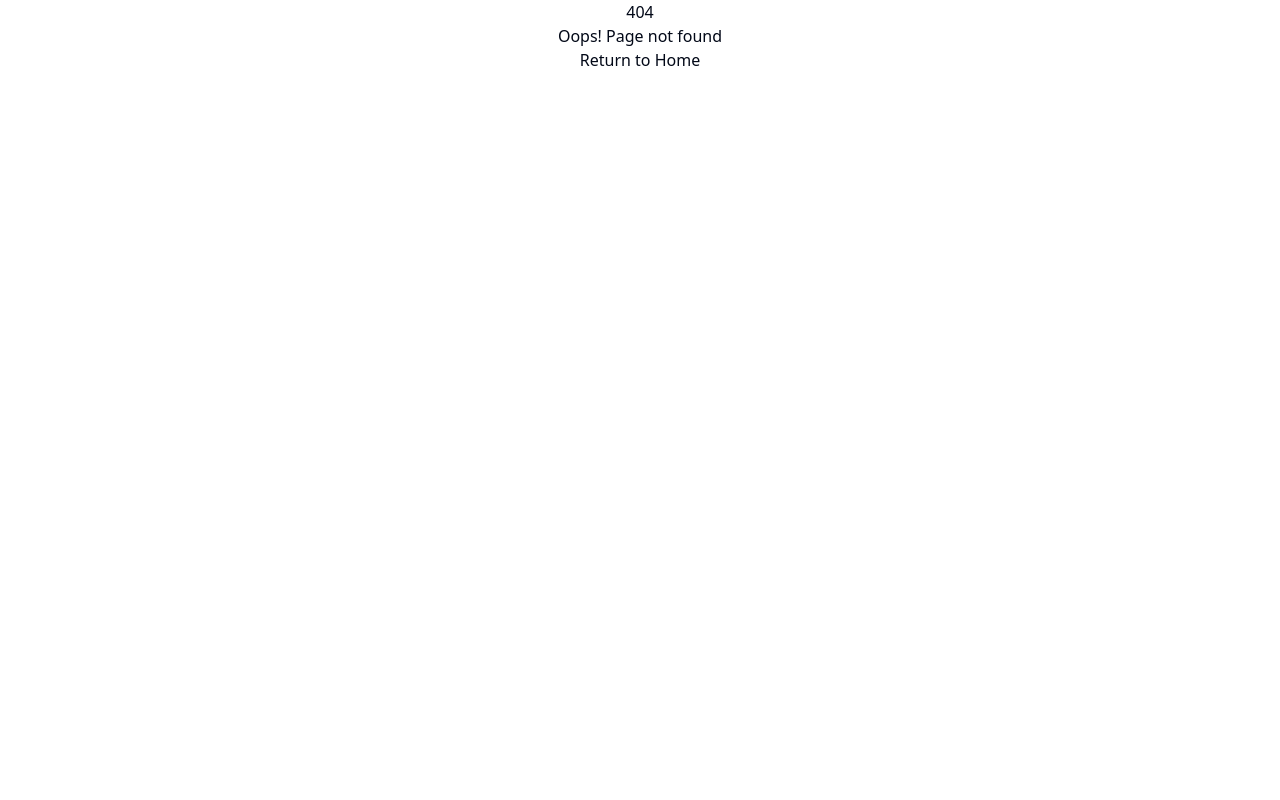
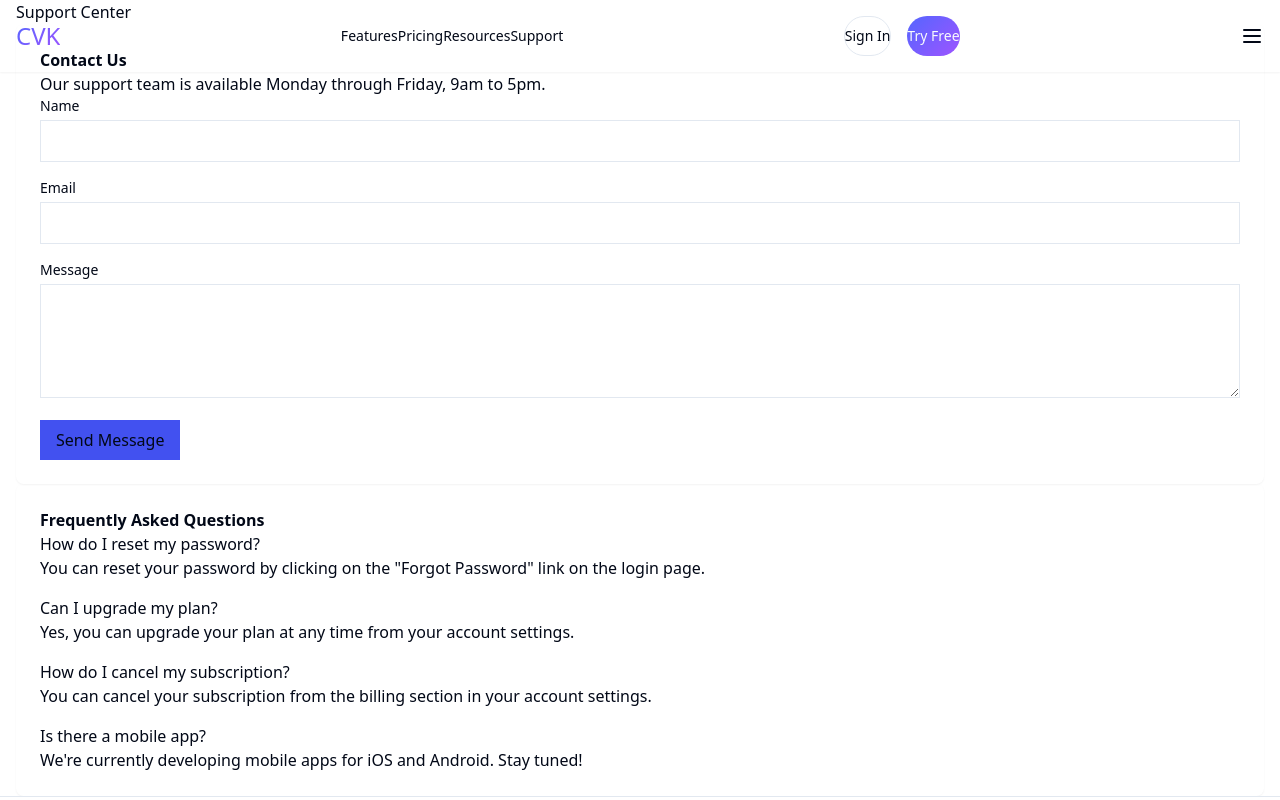
Before and after one commit to krishna7203/cvk-flow-crm-react, a React (Vite) app: page /support in a window 1280 px wide. Before the commit this address had no page. Shown: the top 800 px of the page. Built offline with nearby package versions, Linux system fonts and the light colour scheme.

Commit message:
Fix: Navigation routing issues
Corrects navigation links and routing within the application.

```diff
--- a/src/App.jsx
+++ b/src/App.jsx
@@ -7,6 +7,7 @@ import { BrowserRouter, Routes, Route } from "react-router-dom";
 import { AuthProvider, ROLES } from "./contexts/AuthContext";
 import Index from "./pages/Index";
 import Resources from "./pages/Resources";
+import Support from "./pages/Support";
 import Login from "./pages/Login";
 import AccessDenied from "./pages/AccessDenied";
 import NotFound from "./pages/NotFound";
@@ -28,6 +29,7 @@ const App = () => (
             {/* Public routes */}
             <Route path="/" element={<Index />} />
             <Route path="/resources" element={<Resources />} />
+            <Route path="/support" element={<Support />} />
             <Route path="/login" element={<Login />} />
             <Route path="/access-denied" element={<AccessDenied />} />
 
--- a/src/components/Navbar.jsx
+++ b/src/components/Navbar.jsx
@@ -52,10 +52,10 @@ const Navbar = () => {
 
         {/* Desktop Navigation */}
         <div className="hidden md:flex items-center space-x-8">
-          <a href="#features" className="text-sm font-medium hover:text-primary transition-colors">Features</a>
-          <a href="#pricing" className="text-sm font-medium hover:text-primary transition-colors">Pricing</a>
+          <Link to="/#features" className="text-sm font-medium hover:text-primary transition-colors">Features</Link>
+          <Link to="/#pricing" className="text-sm font-medium hover:text-primary transition-colors">Pricing</Link>
           <Link to="/resources" className="text-sm font-medium hover:text-primary transition-colors">Resources</Link>
-          <a href="#" className="text-sm font-medium hover:text-primary transition-colors">Support</a>
+          <Link to="/support" className="text-sm font-medium hover:text-primary transition-colors">Support</Link>
         </div>
 
         <div className="hidden md:flex items-center space-x-4">
@@ -99,10 +99,10 @@ const Navbar = () => {
       {isMenuOpen && (
         <div className="md:hidden bg-white">
           <div className="container mx-auto px-4 py-4 flex flex-col space-y-4">
-            <a href="#features" className="text-sm font-medium py-2 hover:text-primary transition-colors">Features</a>
-            <a href="#pricing" className="text-sm font-medium py-2 hover:text-primary transition-colors">Pricing</a>
+            <Link to="/#features" className="text-sm font-medium py-2 hover:text-primary transition-colors">Features</Link>
+            <Link to="/#pricing" className="text-sm font-medium py-2 hover:text-primary transition-colors">Pricing</Link>
             <Link to="/resources" className="text-sm font-medium py-2 hover:text-primary transition-colors">Resources</Link>
-            <a href="#" className="text-sm font-medium py-2 hover:text-primary transition-colors">Support</a>
+            <Link to="/support" className="text-sm font-medium py-2 hover:text-primary transition-colors">Support</Link>
 
             {currentUser ? (
               <>
--- /dev/null
+++ b/src/pages/Support.jsx
@@ -0,0 +1,69 @@
+
+import React from "react";
+import Navbar from "@/components/Navbar";
+import Footer from "@/components/Footer";
+
+const Support = () => {
+  return (
+    <div className="min-h-screen flex flex-col">
+      <Navbar />
+      <main className="flex-grow pt-20">
+        <div className="container mx-auto px-4 py-12">
+          <h1 className="text-3xl md:text-4xl font-bold mb-8">Support Center</h1>
+
+          <div className="grid grid-cols-1 md:grid-cols-2 gap-8">
+            <div className="bg-white p-6 rounded-lg shadow-sm">
+              <h2 className="text-xl font-semibold mb-4">Contact Us</h2>
+              <p className="mb-4">Our support team is available Monday through Friday, 9am to 5pm.</p>
+              <form className="space-y-4">
+                <div>
+                  <label className="block text-sm font-medium mb-1">Name</label>
+                  <input type="text" className="w-full p-2 border rounded" />
+                </div>
+                <div>
+                  <label className="block text-sm font-medium mb-1">Email</label>
+                  <input type="email" className="w-full p-2 border rounded" />
+                </div>
+                <div>
+                  <label className="block text-sm font-medium mb-1">Message</label>
+                  <textarea rows="4" className="w-full p-2 border rounded"></textarea>
+                </div>
+                <button
+                  type="submit"
+                  className="px-4 py-2 bg-primary text-white rounded hover:bg-primary/90"
+                >
+                  Send Message
+                </button>
+              </form>
+            </div>
+
+            <div className="bg-white p-6 rounded-lg shadow-sm">
+              <h2 className="text-xl font-semibold mb-4">Frequently Asked Questions</h2>
+              <div className="space-y-4">
+                <div>
+                  <h3 className="font-medium">How do I reset my password?</h3>
+                  <p className="text-gray-600">You can reset your password by clicking on the "Forgot Password" link on the login page.</p>
+                </div>
+                <div>
+                  <h3 className="font-medium">Can I upgrade my plan?</h3>
+                  <p className="text-gray-600">Yes, you can upgrade your plan at any time from your account settings.</p>
+                </div>
+                <div>
+                  <h3 className="font-medium">How do I cancel my subscription?</h3>
+                  <p className="text-gray-600">You can cancel your subscription from the billing section in your account settings.</p>
+                </div>
+                <div>
+                  <h3 className="font-medium">Is there a mobile app?</h3>
+                  <p className="text-gray-600">We're currently developing mobile apps for iOS and Android. Stay tuned!</p>
+                </div>
+              </div>
+            </div>
+          </div>
+        </div>
+      </main>
+      <Footer />
+    </div>
+  );
+};
+
+export default Support;
```
